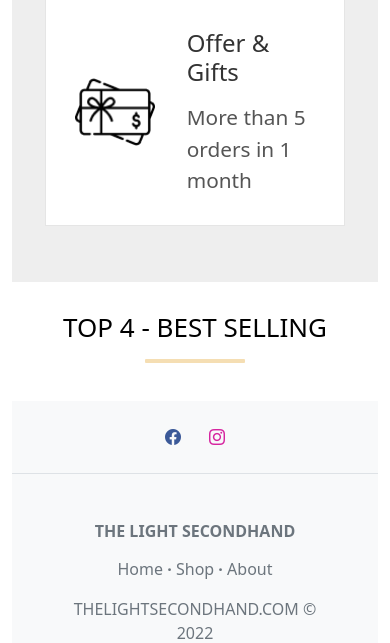
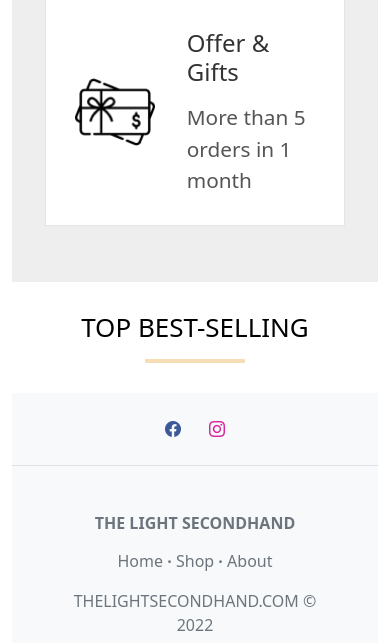
Before and after one commit to TheLightWebProject/TheLightStore, a Symfony app: template templates/view/content.html.twig in a window 390 px wide. Shown: the part 2579-3222 px from the top of the page. Run offline with Twig, Linux system fonts and the light colour scheme; the template is opened without the code that fills it, so the values that code supplies are empty; some libraries are stand-ins or nearby versions.

Commit message:
Update responsive p2

```diff
--- a/src/Controller/ViewController.php
+++ b/src/Controller/ViewController.php
@@ -21,7 +21,7 @@ class ViewController extends AbstractController
      */
     public function index(ProductsRepository $repo): Response
     {
-        $products = $repo->showTop4BestSelling();
+        $products = $repo->showTopBestSelling();
 
         return $this->render('view/content.html.twig', [
             'products' => $products,
--- a/src/Repository/ProductsRepository.php
+++ b/src/Repository/ProductsRepository.php
@@ -64,7 +64,7 @@ class ProductsRepository extends ServiceEntityRepository
     /**
      * @return Products[]
      */
-    public function showTop4BestSelling(): array
+    public function showTopBestSelling(): array
     {
         $query = $this->createQueryBuilder('p')
             ->select('p.id, p.name, p.price, p.image, COUNT(p.id), SUM(od.quantity)')
@@ -72,7 +72,7 @@ class ProductsRepository extends ServiceEntityRepository
             ->groupBy('p.id')
             ->orderBy('SUM(od.quantity)', 'DESC')
             ->addOrderBy('p.createdDate', 'DESC')
-            ->setMaxResults(4);
+            ->setMaxResults(6);
         return $query->getQuery()->execute();
     }
 
--- a/templates/feedback/feedback.html.twig
+++ b/templates/feedback/feedback.html.twig
@@ -14,7 +14,7 @@
     }
   </style>
   <div class="border pt-2 mb-2">
-    <h1 class="text-center mb-4">Feedback Management</h1>
+    <h1 class="text-center mb-4">Feedback List</h1>
     <table id="tablecategory" class="table table-striped table-bordered m-0" cellspacing="0" width="100%">
       <thead class="justify-content-md-between justify-content-sm-center align-content-center border-bottom border-2 my-2 bg-dark text-light p-3 rounded-3">
         <tr class="text-center">
--- a/templates/order/order.html.twig
+++ b/templates/order/order.html.twig
@@ -6,7 +6,7 @@
 
 {% block body %}
   <div class="border pt-2 mb-2">
-    <h1 class="text-center mb-4">Order Management</h1>
+    <h1 class="text-center mb-4">Order List</h1>
     <table id="tablecategory" class="table table-striped table-bordered m-0" cellspacing="0" width="100%">
       <thead class="justify-content-md-between justify-content-sm-center align-content-center border-bottom border-2 my-2 bg-dark text-light p-3 rounded-3">
         <tr class="text-center">
--- a/templates/order_detail/orderdetail.html.twig
+++ b/templates/order_detail/orderdetail.html.twig
@@ -5,7 +5,7 @@
 
 {% block body %}
 	<div class="border pt-2">
-		<h1 class="text-center mb-4">Order Detail Management</h1>
+		<h1 class="text-center mb-4">Order Detail List</h1>
 		<table id="tablecategory" class="table table-striped table-bordered" cellspacing="0" width="100%">
 			<thead class="justify-content-md-between justify-content-sm-center align-content-center border-bottom border-2 my-2 bg-dark text-light p-3 rounded-3">
 				<tr class="text-center">
--- a/templates/view/content.html.twig
+++ b/templates/view/content.html.twig
@@ -249,12 +249,12 @@
   <!-- icons section ends -->
 
   <!-- review section starts -->
-  <div class="my-2">
-    <h2><b>Top 4 - Best selling</b></h2>
+  <div class="mt-2">
+    <h2><b>Top Best-selling</b></h2>
     <div class="d-flex justify-content-center mt-50">
       <div class="row">
         {% for product in products %}
-          <div class="col-12 col-lg-3 col-sm-6">
+          <div class="col-12 col-lg-4 col-xl-2 col-md-4 col-sm-6 mb-xl-4 mb-lg-4">
             <div class="product-grid">
               <div class="product-image">
                 <a href="{{ path('view_detail_product', { id: product.id }) }}" class="image"><img class="img-1" src="{{ path('get_product_photo', { filename: product.image }) }}" /></a>
--- a/templates/view/shop.html.twig
+++ b/templates/view/shop.html.twig
@@ -76,7 +76,7 @@
         {% if products|length > 0 %}
           <div class="row">
             {% for product in products %}
-              <div class="col-12 col-lg-2 col-md-3 col-sm-6 mb-xl-4 mb-lg-4">
+              <div class="col-12 col-lg-3 col-xl-2 col-md-4 col-sm-6 mb-xl-4 mb-lg-4">
                 <div class="product-grid">
                   <div class="product-image">
                     <a href="{{ path('view_detail_product', { id: product.id }) }}" class="image"><img class="img-1" src="{{ path('get_product_photo', { filename: product.image }) }}" /></a>
```
Also changed, not shown: 1 other file.
